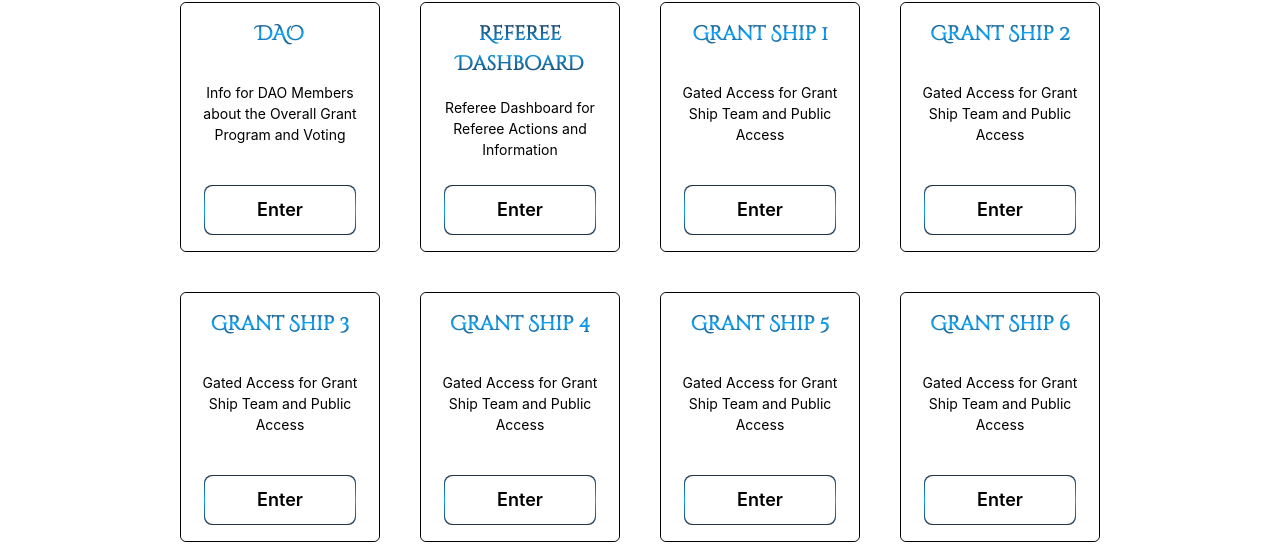
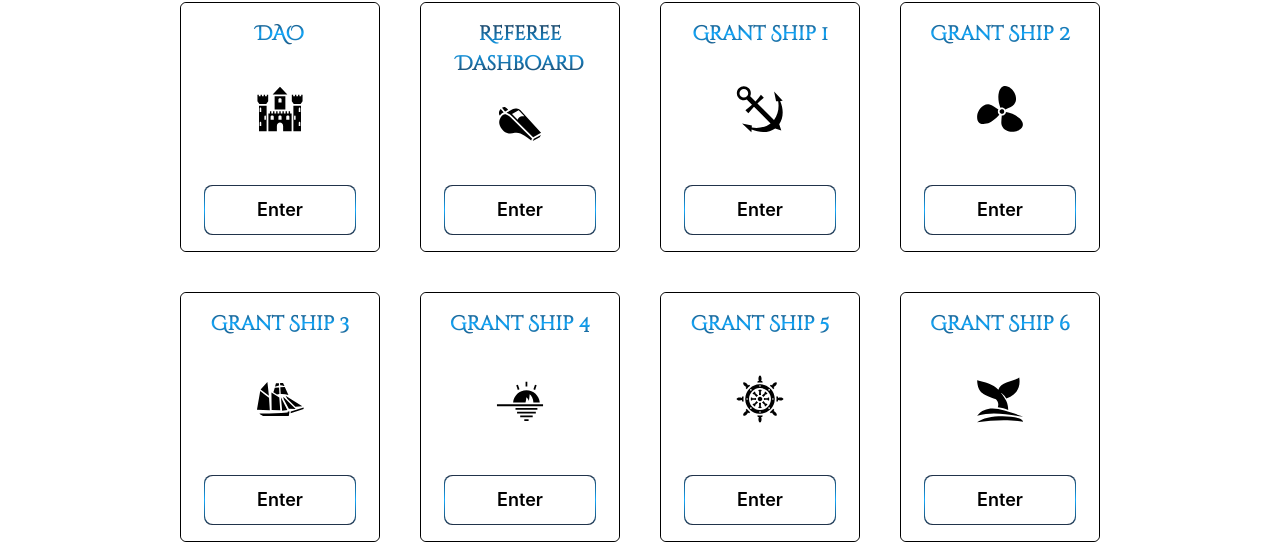
Before and after one commit to boilerrat/grantships-app, a React (Vite) app: page / in a window 1280 px wide. Shown: the part 272-816 px from the top of the page. Built offline with nearby package versions, Linux system fonts and the light colour scheme; no server answers.

Commit message:
icons!!!!

```diff
--- a/src/App.tsx
+++ b/src/App.tsx
@@ -15,6 +15,7 @@ import {
 } from "@chakra-ui/react";
 import { ConnectWallet } from "@thirdweb-dev/react";
 import { MdLightbulb } from 'react-icons/md';
+import { GiShoonerSailboat, GiBoatHorizon, GiWhistle, GiShipWheel, GiWhaleTail, GiCastle, GiAnchor, GiBoatPropeller } from "react-icons/gi";
 import DAODash from './pages/daoDash';
 import RefDash from './pages/refDash';
 import GS1Dash from './pages/GS1Dash';
@@ -24,13 +25,8 @@ import GS4Dash from './pages/GS4Dash';
 import GS5Dash from './pages/GS5Dash';
 import GS6Dash from './pages/GS6Dash';
 
-// Function to create the theme toggle switch
 function ThemeToggleSwitch() {
-  // Using Chakra UI's color mode hook to get the current color mode and function to toggle it
   const { colorMode, toggleColorMode } = useColorMode();
-
-  // Returning a Flex container with the lightbulb icon and a switch
-  // The color of the lightbulb changes based on the current color mode
   return (
     <Flex align="center">
       <MdLightbulb size={24} style={{ marginRight: '10px', color: colorMode === "dark" ? "white" : "black" }} />
@@ -43,8 +39,6 @@ function ThemeToggleSwitch() {
   );
 }
 
-// Theme configuration for light and dark modes
-// This configuration sets the background and text color based on the current color mode
 const theme = extendTheme({
   styles: {
     global: (props: { colorMode: "light" | "dark" }) => ({
@@ -56,7 +50,6 @@ const theme = extendTheme({
   },
 });
 
-// Header component containing the theme toggle switch and wallet connect button
 function Header() {
   return (
     <Flex
@@ -81,13 +74,8 @@ function Header() {
   );
 }
 
-// Content component containing the main content of the page
 function Content() {
-
-  // Navigation though the stormy ocean
   const navigate = useNavigate();
-
-  // update the onClick handler for each button to navigate to the corresponding dashboard.
   const navigateToDashboard = (title: string) => {
     const paths: Record<string, string> = {
       "DAO": "/daoDash",
@@ -99,24 +87,22 @@ function Content() {
       "Grant Ship 5": "/GS5Dash",
       "Grant Ship 6": "/GS6Dash",
     };
-
     navigate(paths[title]);
   };
 
-  // Using Chakra UI's color mode hook to get the current color mode
   const { colorMode } = useColorMode();
 
-  // Defining the content for the cards
 const cards = [
-    { title: "DAO", content: "Info for DAO Members about the Overall Grant Program and Voting" },
-    { title: "Referee Dashboard", content: "Referee Dashboard for Referee Actions and Information" },
-    { title: "Grant Ship 1", content: "Gated Access for Grant Ship Team and Public Access" },
-    { title: "Grant Ship 2", content: "Gated Access for Grant Ship Team and Public Access" },
-    { title: "Grant Ship 3", content: "Gated Access for Grant Ship Team and Public Access" },
-    { title: "Grant Ship 4", content: "Gated Access for Grant Ship Team and Public Access" },
-    { title: "Grant Ship 5", content: "Gated Access for Grant Ship Team and Public Access" },
-    { title: "Grant Ship 6", content: "Gated Access for Grant Ship Team and Public Access" },
+  { title: "DAO", icon: <GiCastle size={50} color={colorMode === "dark" ? "white" : "black"} /> },
+  { title: "Referee Dashboard", icon: <GiWhistle size={50} color={colorMode === "dark" ? "white" : "black"} /> },
+  { title: "Grant Ship 1", icon: <GiAnchor size={50} color={colorMode === "dark" ? "white" : "black"} /> },
+  { title: "Grant Ship 2", icon: <GiBoatPropeller size={50} color={colorMode === "dark" ? "white" : "black"} /> },
+  { title: "Grant Ship 3", icon: <GiShoonerSailboat size={50} color={colorMode === "dark" ? "white" : "black"} /> },
+  { title: "Grant Ship 4", icon: <GiBoatHorizon size={50} color={colorMode === "dark" ? "white" : "black"} /> },
+  { title: "Grant Ship 5", icon: <GiShipWheel size={50} color={colorMode === "dark" ? "white" : "black"} /> },
+  { title: "Grant Ship 6", icon: <GiWhaleTail size={50} color={colorMode === "dark" ? "white" : "black"} /> },
 ];
+
 
   return (
     <main>
@@ -205,9 +191,9 @@ function Content() {
       >
         {card.title}
       </Text>
-                <Text fontSize="sm" marginTop="2" color={colorMode === "dark" ? "white" : "black"}>
-                  {card.content}
-                </Text>
+      <Box display="flex" justifyContent="center" alignItems="center">
+        {card.icon}
+      </Box>
       <Box
         display="flex"
         alignItems="center"
@@ -238,16 +224,13 @@ function Content() {
     </Box>
   </Box>
 ))}
+
         </SimpleGrid>
       </Flex>
     </main>
   );
 }
 
-// Main Home component
-// This component wraps the entire application with the ChakraProvider to enable Chakra UI components
-// It also includes the ColorModeScript to set the initial color mode
-// The Header and Content components are rendered inside this component
 export default function Home() {
   return (
     <ChakraProvider theme={theme}>
```
Lines whose indentation alone changed are shown as unchanged.
